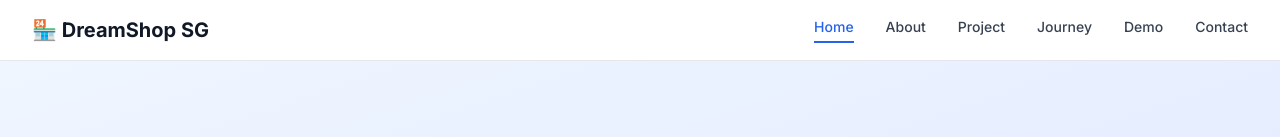
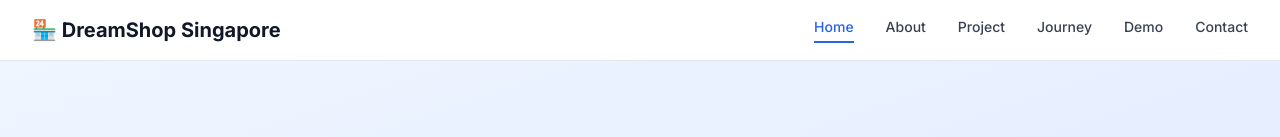
Before and after one commit to SaaiAravindhRaja/Re-Charge, a Next.js app: page / in a window 1280 px wide. Shown: the top 137 px of the page. Built offline with nearby package versions, Linux system fonts and the light colour scheme.

Commit message:
update nav brand name

```diff
--- a/components/navigation.tsx
+++ b/components/navigation.tsx
@@ -25,7 +25,7 @@ export default function Navigation() {
         <div className="flex w-full items-center justify-between py-4">
           <div className="flex items-center">
             <Link href="/" className="text-xl font-bold text-gray-900">
-              🏪 DreamShop SG
+              🏪 DreamShop Singapore
             </Link>
           </div>
 
```
